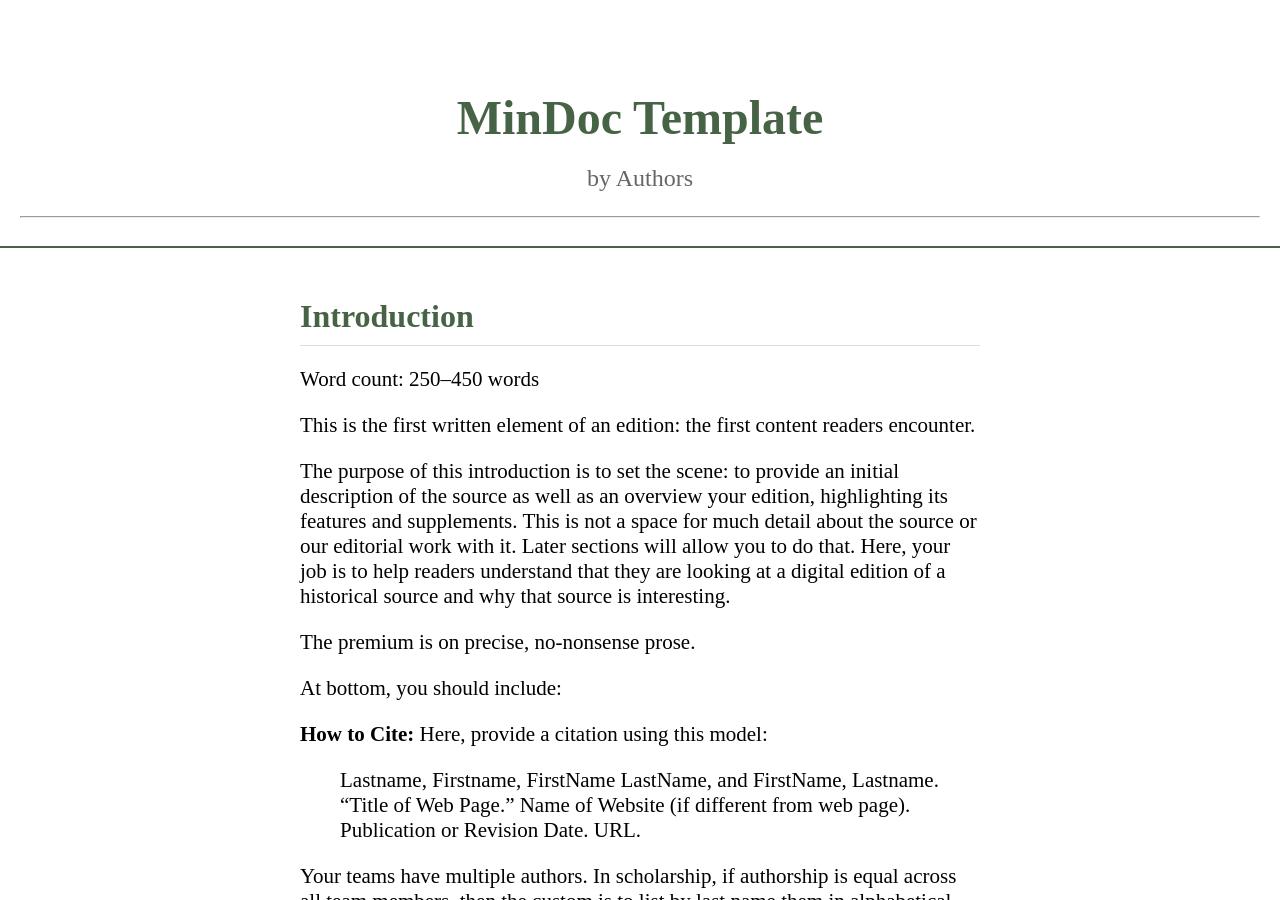
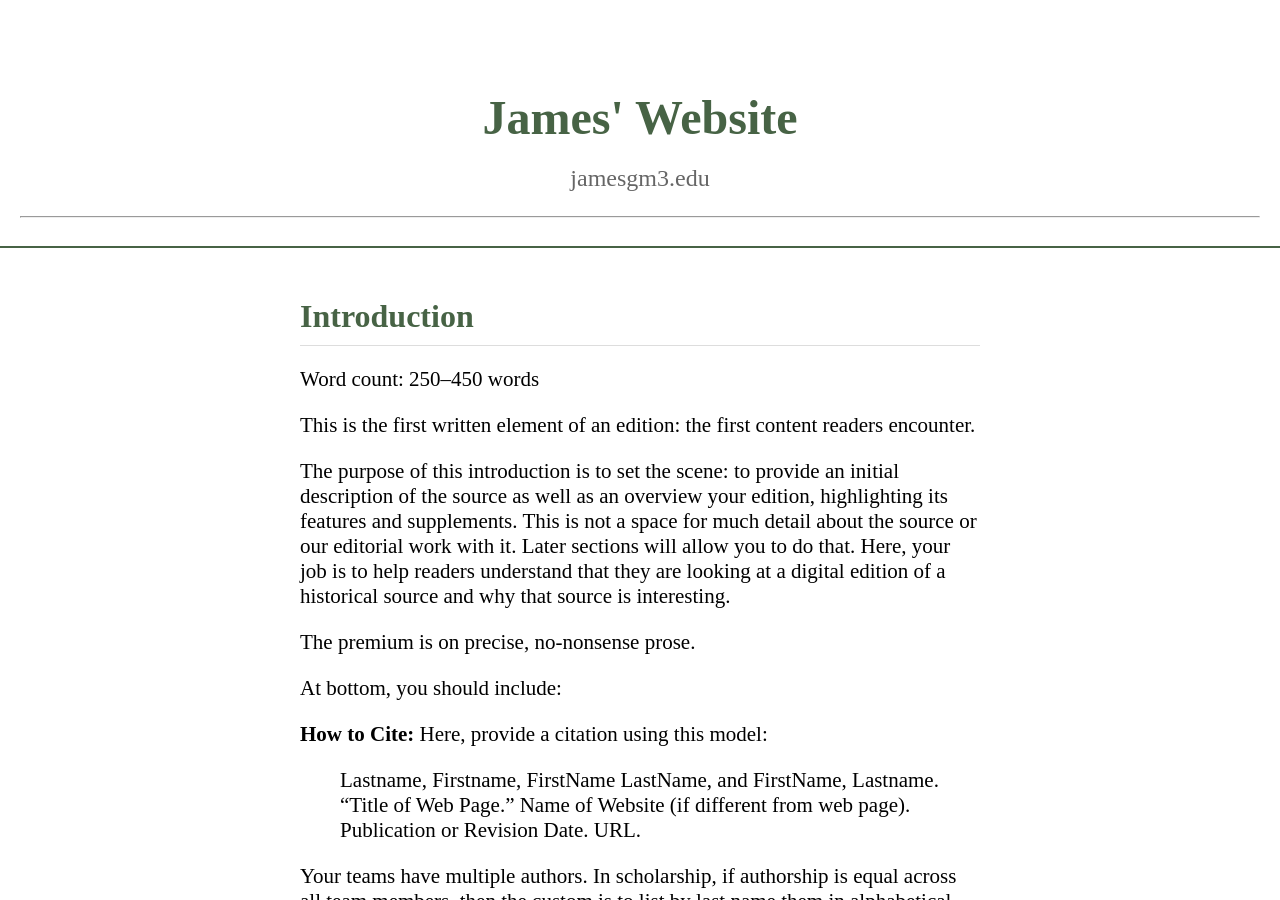
Before and after one commit to jamesgm3-walle/James-Monahan, a Jekyll site: the page built from index.markdown, in a window 1280 px wide and 900 px high. Built offline with Jekyll 4.4.1, drawn with Linux system fonts in a browser that asks for light colours; some web fonts are replaced; our own code applies the rules of GitHub Pages for plain Markdown files; part of the change alters nothing that is shown.

Commit message:
Update _config.yml

```diff
--- a/_config.yml
+++ b/_config.yml
@@ -1,11 +1,11 @@
-title: MinDoc Template # You will insert your title here.
-email: your-email@example.com
-description: by Authors # Author names go here.
+title: James' Website
+email: jamesgm3@illinois.edu
+description: jamesgm3.edu
 
-baseurl: "" # Set to the repository name so assets resolve correctly both locally and on GitHub Pages. If you rename the repo, update this value to match.
+baseurl: "/James-Monahan"
 
-twitter_username: jekyllrb
-github_username:  jekyll
+twitter_username: N/A
+github_username:
 
 # Build settings
 
```
